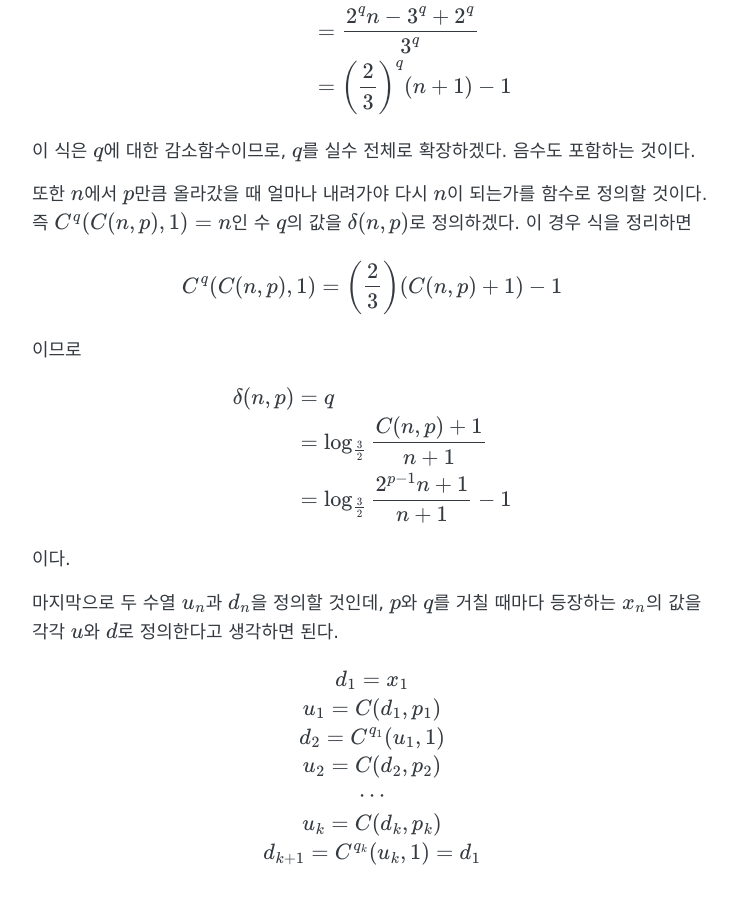
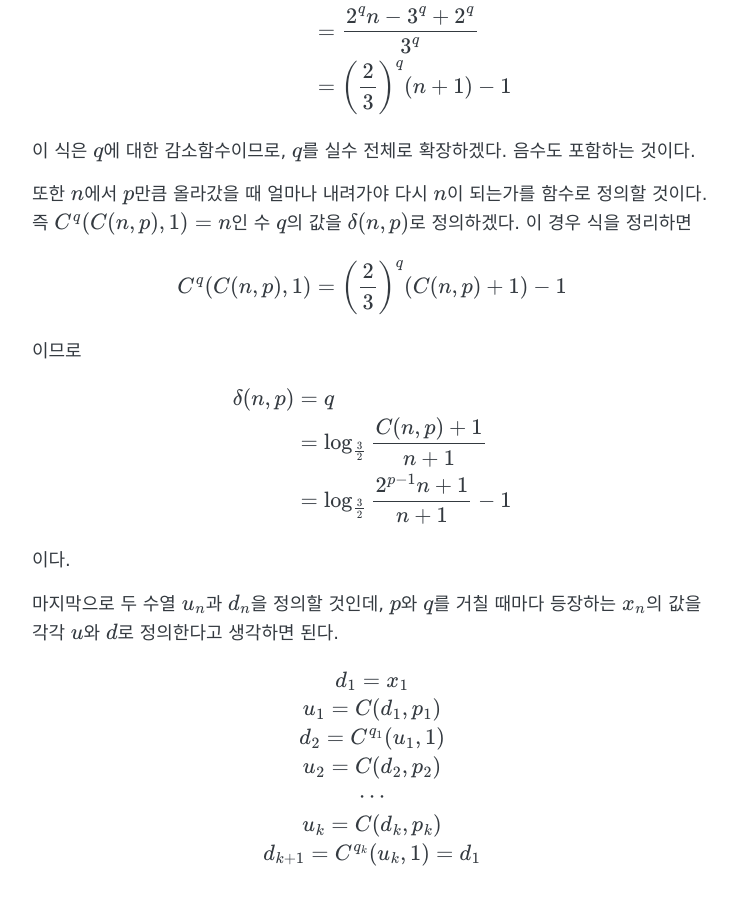
Before and after one commit to higstudev/higstudev.github.io, a Jekyll site: the page built from _posts/2024-02-18-collatz-conjecture.md, in a window 1280 px wide and 900 px high, scrolled down 4773 px. Shown: the whole window, without its empty margins (268-1005 px from the left). Built offline with Jekyll 4.4.1, drawn with Linux system fonts in a browser that asks for light colours; formulas are drawn with MathJax 3.

```diff
--- a/_posts/2024-02-18-collatz-conjecture.md
+++ b/_posts/2024-02-18-collatz-conjecture.md
@@ -159,7 +159,7 @@ C^{q}(n, 1) &= \frac{2 \left( \frac{2 \left( \cdots \right) - 1}{3} \right) - 1}
 
 또한 $n$에서 $p$만큼 올라갔을 때 얼마나 내려가야 다시 $n$이 되는가를 함수로 정의할 것이다. 즉 $C^{q}(C(n, p), 1) = n$인 수 $q$의 값을 $\delta(n, p)$로 정의하겠다. 이 경우 식을 정리하면
 
-$$C^{q}(C(n, p), 1) = \left( \frac{2}{3} \right) (C(n, p) + 1) - 1$$
+$$C^{q}(C(n, p), 1) = \left( \frac{2}{3} \right)^q (C(n, p) + 1) - 1$$
 
 이므로
 
```
